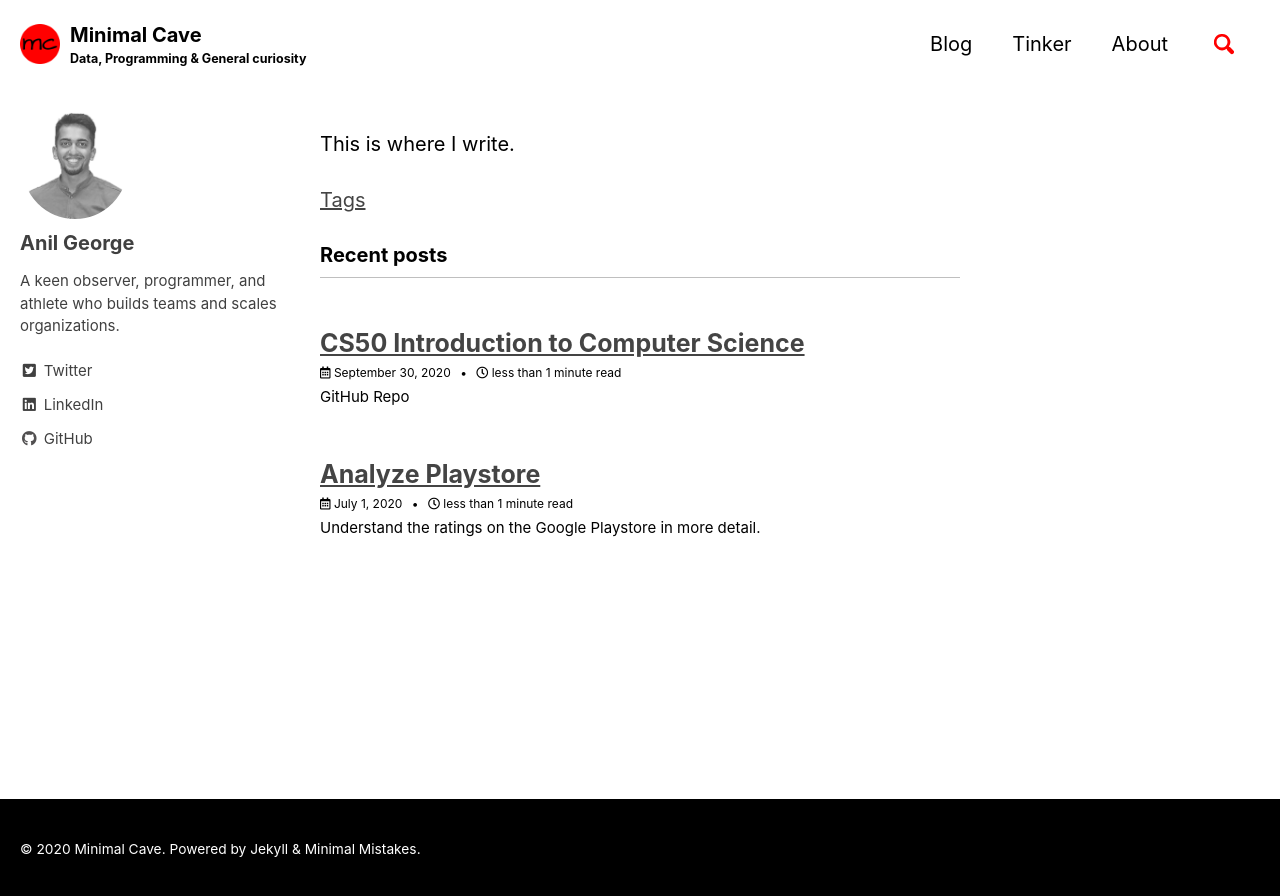
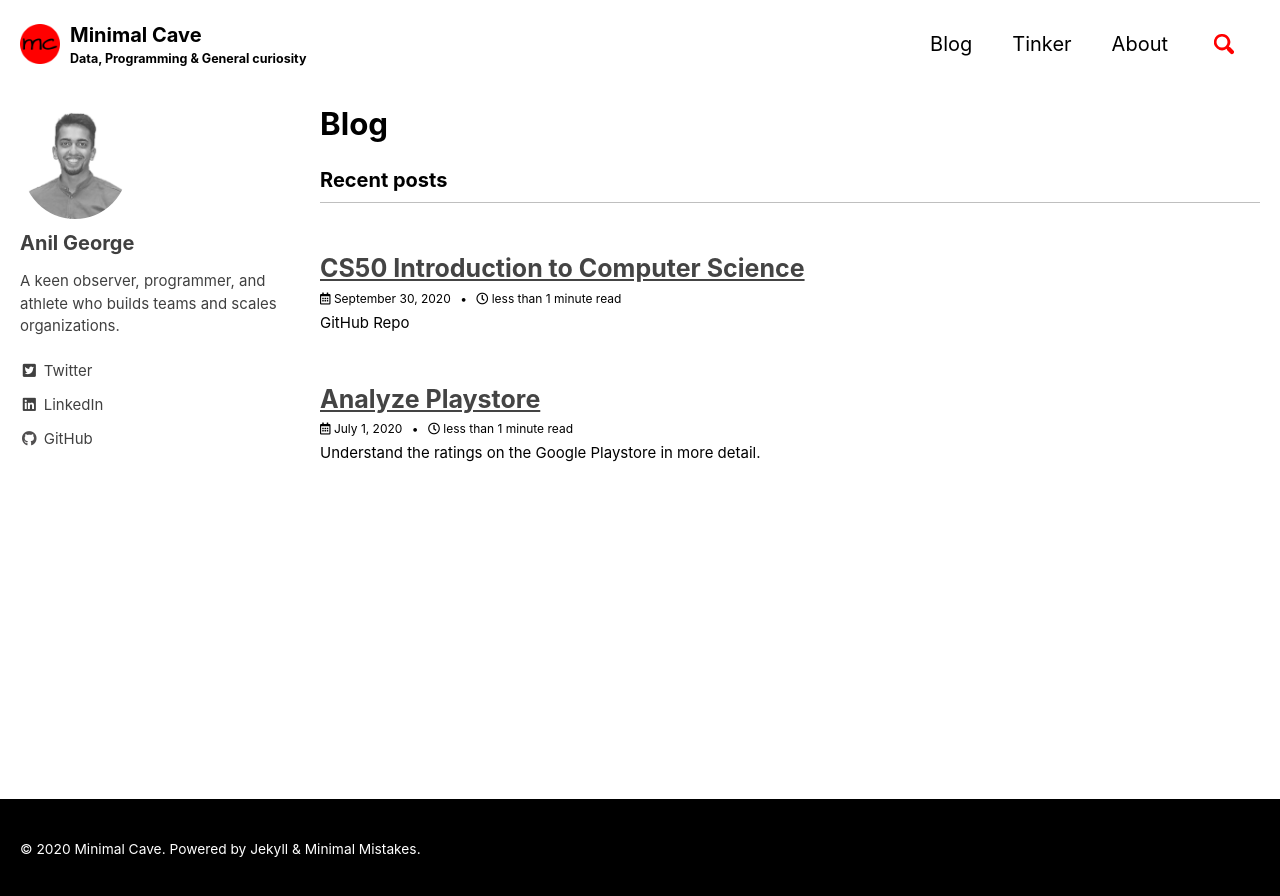
Before and after one commit to anilgeorge04/anilgeorge04.github.io, a Jekyll site: the page built from _pages/blog.md, in a window 1280 px wide. Shown: the top 896 px of the page. Built offline with Jekyll 4.4.1, drawn with Linux system fonts in a browser that asks for light colours; cached includes are drawn as plain includes.

Commit message:
add blog permalink

```diff
--- a/_pages/blog.md
+++ b/_pages/blog.md
@@ -1,6 +1,6 @@
 ---
+title: Blog
 layout: home
+permalink: /blog/
+classes: wide
 ---
-This is where I write.
-
-[Tags](/blog/tags/)
```
